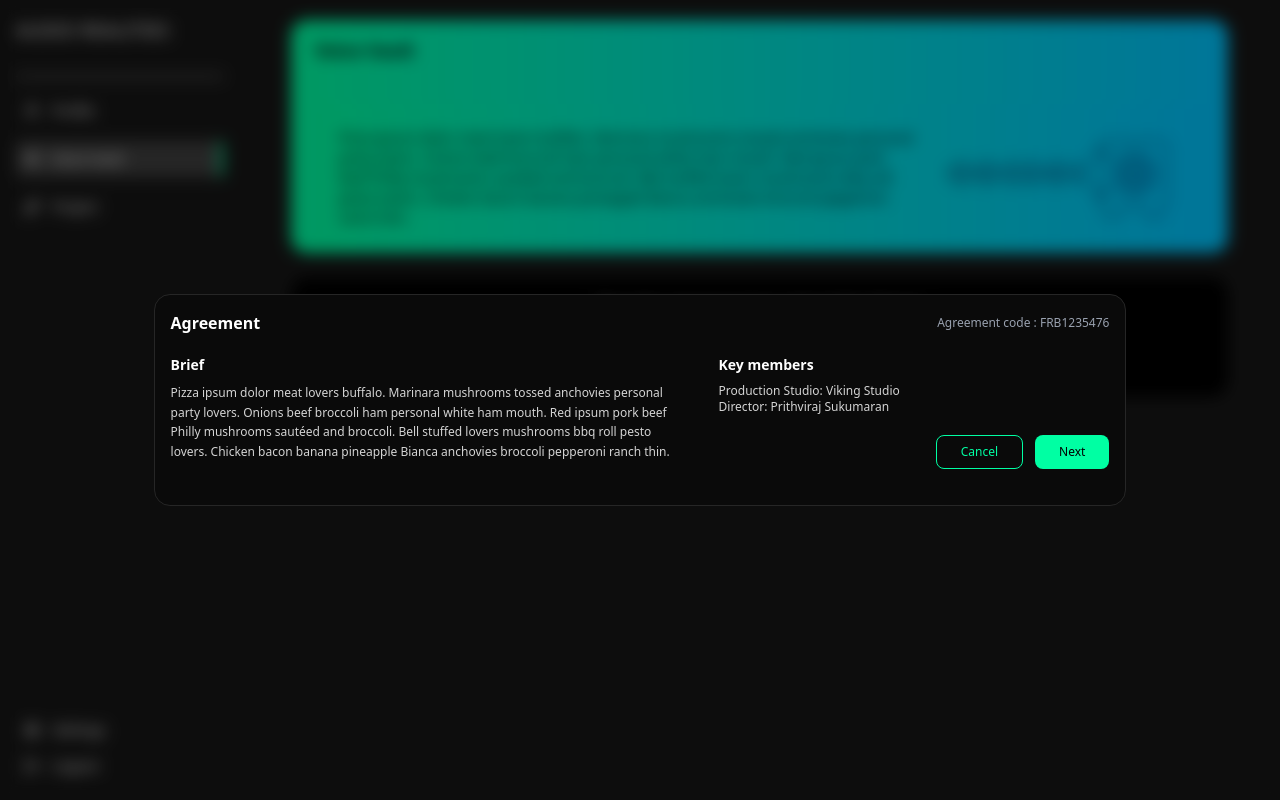
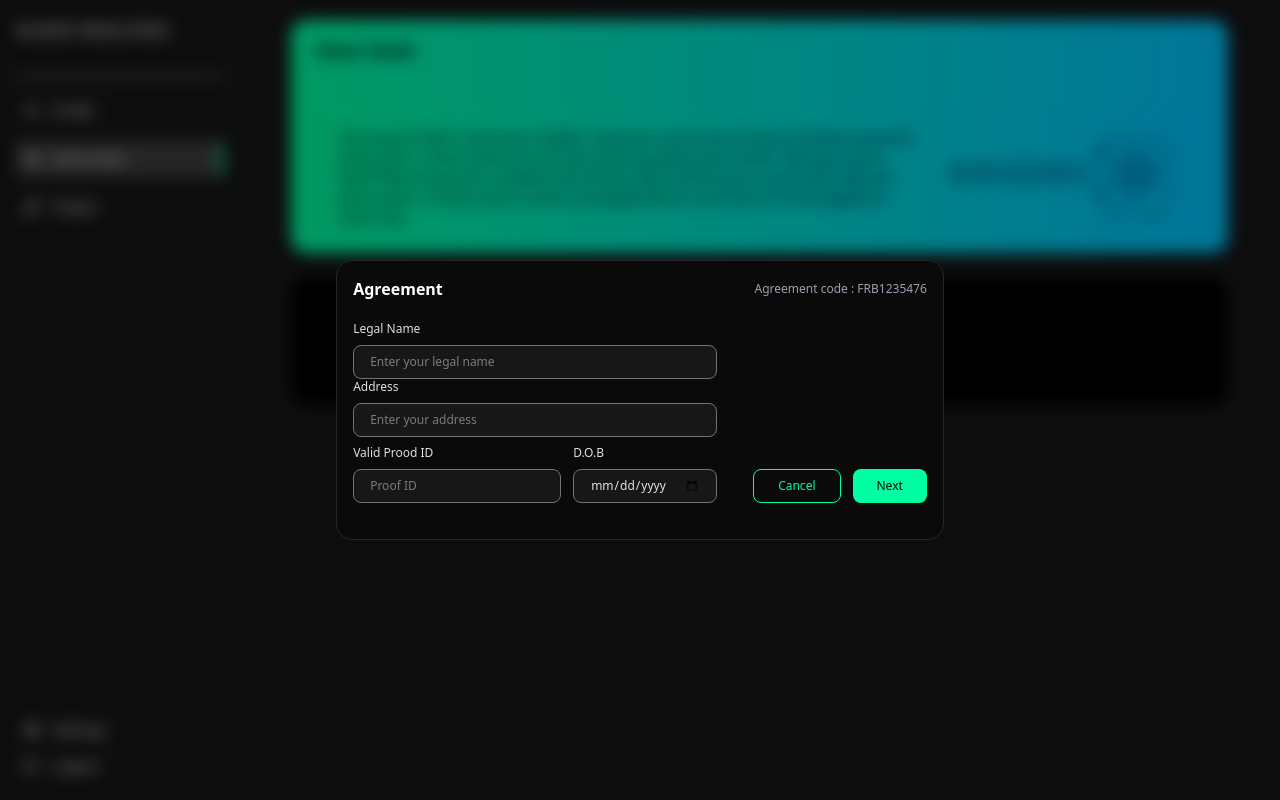
Before and after one commit to pranojtp/AR_Dashboard, a React (Vite) app in the folder User_dashboard/: page /userdashboard/voicevault in a window 1280 px wide. Both pictures are taken after a click on the button "SIGN THE AGREEMENT". Built offline with nearby package versions, Linux system fonts and the light colour scheme.

Commit message:
updated on 04-11-2025 5:14

```diff
--- a/User_dashboard/src/components/profile/Addteammember.tsx
+++ b/User_dashboard/src/components/profile/Addteammember.tsx
@@ -44,9 +44,9 @@ const Addteammember: React.FC<Props> = ({ onClose }) => {
                     animate={{ opacity: 1, scale: 1, y: 0 }}
                     exit={{ opacity: 0, scale: 0.8, y: 40 }}
                     transition={{ duration: 0.3, ease: "easeOut" }}
-                    className="fixed inset-0 flex items-center justify-center z-50 p-4"
+                    className="fixed inset-0 flex items-center justify-center bg-black/40 backdrop-blur-xs z-50 p-4"
                 >
-                    <div className="flex flex-col gap-4 bg-neutral-900 p-6 sm:p-8 rounded-2xl shadow-2xl w-full max-w-md sm:max-w-lg lg:max-w-xl relative border border-neutral-700">
+                    <div className="flex flex-col gap-4 bg-neutral-900 p-6 sm:p-8 rounded-2xl shadow-2xl w-fit max-w-md sm:max-w-lg lg:max-w-xl relative border border-neutral-700">
                         {/* Close Button (top-right) */}
                         <button
                             onClick={onClose}
@@ -66,7 +66,7 @@ const Addteammember: React.FC<Props> = ({ onClose }) => {
                         </div>
 
                         {/* 🔗 Share Link Section */}
-                        <div className="flex flex-col sm:flex-row sm:items-center sm:justify-between bg-neutral-800 border border-neutral-600 rounded-lg px-4 py-3 gap-3 sm:gap-0">
+                        <div className="flex flex-col sm:flex-row sm:items-center sm:justify-between bg-neutral-800 border border-neutral-600 rounded-lg px-4 py-3 gap-4 sm:gap-4">
                             <div>
                                 <p className="text-sm sm:text-sm text-white">
                                     Invite members via a sharable link
--- a/User_dashboard/src/components/profile/Profilecard.tsx
+++ b/User_dashboard/src/components/profile/Profilecard.tsx
@@ -244,7 +244,7 @@ const Profilecard = () => {
                         <img
                             src={DP}
                             alt="Profile Picture"
-                            className="w-20 h-20 sm:w-40 sm:h-40 rounded-full object-cover border-2 border-white"
+                            className="w-20 h-20 sm:w-40 sm:h-40 rounded-full object-cover border-1 border-[#00FFA3]"
                         />
                         <div className="mt-15">
                             <h2 className="text-lg sm:text-lg font-semibold text-white">
--- a/User_dashboard/src/components/profile/Teams.tsx
+++ b/User_dashboard/src/components/profile/Teams.tsx
@@ -260,7 +260,7 @@ const Teams = () => {
                 {showModal && (
                     <>
                         <motion.div
-                            className="fixed inset-0 bg-black/40 backdrop-blur-sm z-40"
+                            className="fixed inset-0 bg-black/40 z-40"
                             initial={{ opacity: 0 }}
                             animate={{ opacity: 1 }}
                             exit={{ opacity: 0 }}
--- a/User_dashboard/src/components/voicevault/Agreementsign.tsx
+++ b/User_dashboard/src/components/voicevault/Agreementsign.tsx
@@ -173,7 +173,7 @@ interface AgreementsignProps {
     onAgree: () => void;
 }
 
-const Agreementsign: React.FC<AgreementsignProps> = ({ onClose }) => {
+const Agreementsign: React.FC<AgreementsignProps> = ({ onClose,onAgree }) => {
     const [selectedSection, setSelectedSection] = useState<number>(1);
 
     const sections = [
@@ -262,7 +262,7 @@ const Agreementsign: React.FC<AgreementsignProps> = ({ onClose }) => {
             >
                 {/* Header */}
                 <div className="flex justify-between items-center px-8 py-5 border-b border-neutral-700">
-                    <h1 className="text-m font-semibold">Terms and Conditions</h1>
+                    <h1 className="text-m font-semibold">Agreement</h1>
                     <p className="text-sm text-neutral-400">
                         Agreement code: <span className="text-neutral-200">FRB1235476</span>
                     </p>
@@ -305,7 +305,7 @@ const Agreementsign: React.FC<AgreementsignProps> = ({ onClose }) => {
                             DECLINE
                         </button>
                         <button
-                            onClick={onClose}
+                            onClick={onAgree}
                             className="px-6 py-2 rounded-lg bg-[#00FFA3] text-xs text-black font-medium hover:bg-[#00e697] transition"
                         >
                             AGREE
--- a/User_dashboard/src/components/voicevault/Requestupload.tsx
+++ b/User_dashboard/src/components/voicevault/Requestupload.tsx
@@ -44,9 +44,9 @@ const Requestupload: React.FC<Props> = ({ onClose }) => {
                     animate={{ opacity: 1, scale: 1, y: 0 }}
                     exit={{ opacity: 0, scale: 0.8, y: 40 }}
                     transition={{ duration: 0.3, ease: "easeOut" }}
-                    className="fixed inset-0 flex items-center justify-center z-50 p-4"
+                    className="fixed inset-0 flex items-center justify-center bg-black/40 backdrop-blur-xs z-50 p-4"
                 >
-                    <div className="flex flex-col gap-4 bg-neutral-900 p-6 sm:p-8 rounded-2xl shadow-2xl w-full max-w-md sm:max-w-lg lg:max-w-xl relative border border-neutral-700">
+                    <div className="flex flex-col gap-4 bg-neutral-900 p-6 sm:p-8 rounded-2xl shadow-2xl w-fit max-w-md sm:max-w-lg lg:max-w-xl relative border border-neutral-700">
                         {/* Close Button (top-right) */}
                         <button
                             onClick={onClose}
@@ -66,7 +66,7 @@ const Requestupload: React.FC<Props> = ({ onClose }) => {
                         </div>
 
                         {/* 🔗 Share Link Section */}
-                        <div className="flex flex-col sm:flex-row sm:items-center sm:justify-between bg-neutral-800 border border-neutral-600 rounded-lg px-4 py-3 gap-3 sm:gap-0">
+                        <div className="flex flex-col sm:flex-row sm:items-center sm:justify-between bg-neutral-800 border border-neutral-600 rounded-lg px-4 py-3 gap-3 sm:gap-3">
                             <div>
                                 <p className="text-sm sm:text-sm text-white">
                                     Invite members via a sharable link
--- a/User_dashboard/src/components/voicevault/Signagreement.tsx
+++ b/User_dashboard/src/components/voicevault/Signagreement.tsx
@@ -70,7 +70,7 @@ const Signagreement: React.FC<SignagreementProps> = ({ onAgree }) => {
                 </p>
                 <button
                     onClick={() => setShowModal(true)}
-                    className="px-3 py-1 bg-[#00FFA3] text-xs text-black rounded-xl hover:bg-[#00e695] transition"
+                    className="px-4 py-2 bg-[#00FFA3] text-xs font-semibold text-black rounded-xl hover:bg-[#00e695] transition"
                 >
                     SIGN THE AGREEMENT
                 </button>
--- a/User_dashboard/src/components/voicevault/Termsandcondition.tsx
+++ b/User_dashboard/src/components/voicevault/Termsandcondition.tsx
@@ -122,7 +122,7 @@ interface TermsAndConditionProps {
 }
 
 const TermsAndCondition: React.FC<TermsAndConditionProps> = ({
-    // onClose,
+    onClose,
     onAgree,
 }) => {
     const [showAgreement, setShowAgreement] = useState(false);
@@ -139,37 +139,65 @@ const TermsAndCondition: React.FC<TermsAndConditionProps> = ({
                 </div>
                 <div className="flex flex-col sm:flex-row gap-5 items-center sm:items-start text-center sm:text-left space-y-3 sm:space-y-0 sm:space-x-4">
                     <div className="flex flex-col gap-2">
-                        <h2 className="text-sm sm:text-sm font-semibold text-white">
-                            Brief
-                        </h2>
-                        <p className="text-xs text-neutral-300 leading-relaxed max-w-lg">
-                            Pizza ipsum dolor meat lovers buffalo. Marinara mushrooms tossed
-                            anchovies personal party lovers. Onions beef broccoli ham personal
-                            white ham mouth. Red ipsum pork beef Philly mushrooms sautéed and
-                            broccoli. Bell stuffed lovers mushrooms bbq roll pesto lovers.
-                            Chicken bacon banana pineapple Bianca anchovies broccoli pepperoni
-                            ranch thin.
-                        </p>
+                        <div>
+                            <div>
+                                <label className="block mb-2 text-xs font-medium">Legal Name</label>
+                                <input
+                                    type="text"
+                                    name="legalName"
+                                    // value={formData.legalName}
+                                    // onChange={handleChange}
+                                    placeholder="Enter your legal name"
+                                    className="w-full text-xs rounded-lg bg-neutral-900 border border-neutral-500 px-4 py-2 focus:outline-none focus:border-[#00FFA3]"
+                                />
                             </div>
-                    <div className="flex flex-col gap-2">
-                        <h2 className="text-sm sm:text-sm font-semibold text-white">
-                            Key members
-                        </h2>
-                        <div className="text-xs text-neutral-300">
-                            <p>Production Studio: Viking Studio</p>
-                            <p>Director: Prithviraj Sukumaran</p>
+                            <div>
+                                <label className="block mb-2 text-xs font-medium">Address</label>
+                                <input
+                                    type="text"
+                                    name="address"
+                                    // value={formData.legalName}
+                                    // onChange={handleChange}
+                                    placeholder="Enter your address"
+                                    className="w-full text-xs rounded-lg bg-neutral-900 border border-neutral-500 px-4 py-2 focus:outline-none focus:border-[#00FFA3]"
+                                />
                             </div>
                         </div>
-                    <div className="mt-20">
+                        <div className="flex flex-row gap-3">
+                            <div>
+                                <label className="block mb-2 text-xs font-medium">Valid Prood ID</label>
+                                <input
+                                    type="text"
+                                    name="ProodID"
+                                    // value={formData.legalName}
+                                    // onChange={handleChange}
+                                    placeholder="Proof ID"
+                                    className="w-full text-xs rounded-lg bg-neutral-900 border border-neutral-500 px-4 py-2 focus:outline-none focus:border-[#00FFA3]"
+                                />
+                            </div>
+                            <div>
+                                <label className="block mb-2 text-xs font-medium">D.O.B</label>
+                                <input
+                                    type="date"
+                                    name="age"
+                                    // value={formData.legalName}
+                                    // onChange={handleChange}
+                                    placeholder="Enter your legal name"
+                                    className="w-full text-xs rounded-lg bg-neutral-900 border border-neutral-500 px-4 py-2 focus:outline-none focus:border-[#00FFA3]"
+                                />
+                            </div>
+                        </div>
+                    </div>
+                    <div className="mt- md:mt-37 sm:mt-37">
                         <div className="flex gap-3">
                             <button
-                                onClick={() => setShowAgreement(true)}
+                                onClick={onClose}
                                 className="px-6 py-2 rounded-lg text-xs text-[#00FFA3] border border-[#00FFA3] hover:border-[#ff0000] hover:text-[#ff0000] transition"
                             >
                                 Cancel
                             </button>
                             <button
-                                onClick={onAgree}
+                                onClick={() => setShowAgreement(true)}
                                 className="px-6 py-2 rounded-lg bg-[#00FFA3] text-xs text-black font-medium hover:bg-[#30e3a5] transition"
                             >
                                 Next
@@ -187,25 +215,31 @@ const TermsAndCondition: React.FC<TermsAndConditionProps> = ({
 
             {/* AnimatePresence for Agreementsign */}
             <AnimatePresence>
-                {
-                    showAgreement && (
+                {showAgreement && (
                     <>
                         {/* Backdrop */}
                         <motion.div
-                                className="fixed inset-0 bg-black/40 backdrop-blur-sm z-40"
+                            className="fixed inset-0 bg-black/40 backdrop-blur-xs z-40"
                             initial={{ opacity: 0 }}
                             animate={{ opacity: 1 }}
                             exit={{ opacity: 0 }}
+                            transition={{ duration: 0.25, ease: "easeOut" }}
                             onClick={() => setShowAgreement(false)}
                         />
 
-                            {/* Modal */}
+                        {/* Modal - slide in + scale + delay */}
                         <motion.div
                             className="fixed inset-0 flex items-center justify-center z-50"
-                                initial={{ opacity: 0, scale: 0.8 }}
-                                animate={{ opacity: 1, scale: 1 }}
-                                exit={{ opacity: 0, scale: 0.8 }}
-                                transition={{ duration: 0.25, ease: "easeOut" }}
+                            initial={{ opacity: 0, x: "100%", scale: 0.9 }}   // start right + smaller
+                            animate={{ opacity: 1, x: 0, scale: 1 }}          // slide in + grow
+                            exit={{ opacity: 0, x: "100%", scale: 0.9 }}      // slide out + shrink
+                            transition={{
+                                delay: 0.15,           // wait for backdrop
+                                type: "spring",
+                                stiffness: 280,
+                                damping: 24,
+                                mass: 0.15,
+                            }}
                         >
                             <Agreementsign
                                 onClose={() => setShowAgreement(false)}
@@ -216,9 +250,8 @@ const TermsAndCondition: React.FC<TermsAndConditionProps> = ({
                             />
                         </motion.div>
                     </>
-                    )
-                }
-            </AnimatePresence >
+                )}
+            </AnimatePresence>
         </>
     );
 };
--- a/User_dashboard/src/components/voicevault/Termscard.tsx
+++ b/User_dashboard/src/components/voicevault/Termscard.tsx
@@ -2,7 +2,7 @@ import React from "react";
 
 const TermsCard: React.FC = () => {
   return (
-    <div className="bg-black p-4 rounded-xl flex justify-between items-center lg:h-30">
+    <div className="bg-black p-6 rounded-xl flex justify-between items-center h-fit">
       <div>
         <h3 className="font-semibold text-white">Terms and Condition</h3>
         <p className="text-xs text-neutral-400">Agreement code : FRB1235476</p>
```
Also changed, not shown: User_dashboard/src/components/voicevault/Fileupload.tsx (+86 -81 lines). Lines whose indentation alone changed are shown as unchanged.
